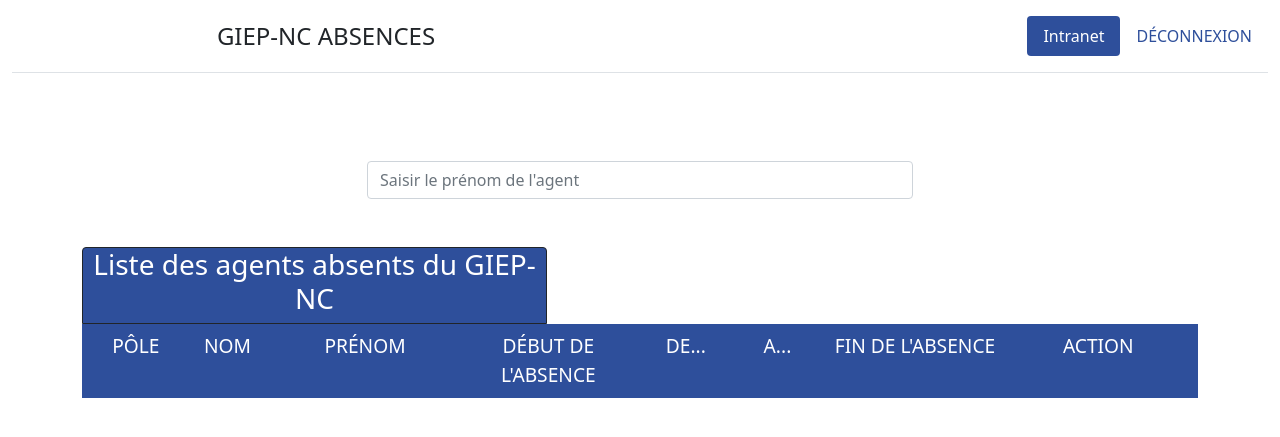
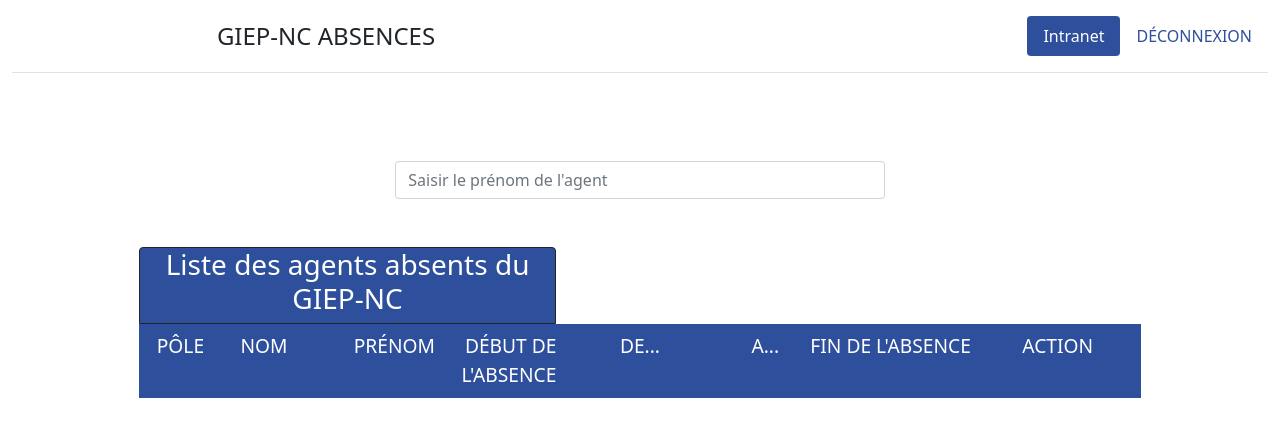
Before and after one commit to fabricedujardinportfolio/absences, a PHP site: page / in a window 1280 px wide. Shown: the top 437 px of the page. Run offline with PHP 8.4, Linux system fonts and the light colour scheme; the visitor is signed in with stand-in values (Sample User, id 1); data that the repository does not hold is empty.

Commit message:
update du css en fonction de option demi journée

```diff
--- a/model/form.php
+++ b/model/form.php
@@ -48,8 +48,9 @@ if(!isset($_SESSION["loggedIn"]) || $_SESSION["loggedIn"] == false):
         header("refresh:0; views/login.php");
     else:
 ?>
-
-<div class="container">
+<div class="container-fluid d-flex">
+<div class="col-md-1"></div>
+<div class="container-fluid">
   <!-- ************Formulaire de saisi***************** -->
   <?php
     if(isset($_POST['valider']))
@@ -186,13 +187,13 @@ else {
     style="background-color:#2e4f9b;color:white;">
     <h3>Liste des agents absents du GIEP-NC</h3>
   </div>
-  <div class="col-12 d-md-flex d-none p-2 text-uppercase text-center"
+  <div class="col-12 d-md-flex d-none py-2 px-0 text-uppercase text-center"
     style="background-color:#2e4f9b;color:white; font-size: 1.2em;">
     <div class="col-md-1 "> Pôle </div>
     <div class="col-md-1 "> Nom </div>
-    <div class="col-md-2 "> Prénom </div>
-    <div class="col-md-2 "> Début de l'absence </div>
-    <div class="col-md-1  "> De...</div>
+    <div class="col-md-1 text-md-start ps-md-5"> Prénom </div>
+    <div class="col-md-2 text-md-end"> Début de l'absence </div>
+    <div class="col-md-2  "> De...</div>
     <div class="col-md-1  "> A...</div>
     <div class="col-md-2 "> Fin de l'absence </div>
     <div class="col-md-2  text-center">Action</div>
@@ -202,15 +203,15 @@ else {
   <form action="" class="border" method="POST">
     <div class="col-md-12  d-flex pt-1 pb-1">
 
-      <div class="col-6 col-md-10 d-md-flex text-center">
+      <div class="col-md-10 col-6 d-md-flex text-center">
 
         <div class="col-md-1 col-12 ps-md-1 fw-bold text-uppercase">
           <?=$post['pole_service']?>
         </div>
-        <div class="col-md-2 col-12">
+        <div class="col-md-1 col-12 ps-md-5">
           <?=$post['name']?>
         </div>
-        <div class="col-md-2 text-start px-4 col-12">
+        <div class="col-md-2 text-center col-12 ps-md-5">
           <?=$post['first_name']?>
         </div>
         <div class="col-md-2 col-12">
@@ -219,12 +220,12 @@ else {
           </span>
         </div>
 
-        <div class="col-md-1 col-12 ps-5">
-          <span class="motif_start_reel<?=$post['id']?>">
+        <div class="col-md-2 col-12">
+          <span class="motif_start_reel<?=$post['id']?> ps-md-4">
             <?=$post['motif_start']?>
           </span>
         </div>
-        <div class="col-md-1 col-12 ps-5">
+        <div class="col-md-2 col-12">
           <span class="motif_end_reel<?=$post['id']?>">
             <?=$post['motif_end']?>
           </span>
@@ -232,8 +233,8 @@ else {
 
 
 
-        <div class="col-md-3 col-12 text-end pe-3">
-          <span class="date_end_reel_<?=$post['id']?>">
+        <div class="col-md-2 col-12 text-center">
+          <span class="date_end_reel_<?=$post['id']?> pe-md-5">
             <?=$post['date_end']?>
           </span>
         </div>
@@ -243,8 +244,8 @@ else {
 
       <div class="col-md-2 col-6 ">
 
-        <div class="col-md-2 col-12 text-center pt-5 pt-md-0 m-auto">
-          <div class="button-absence-<?=$post['id']?> d-md-flex" id="button-absence-<?=$post['id']?>">
+        <div class="col-md-12 col-12 text-center pt-5 pt-md-0 m-auto mt-3 mt-md-0">
+          <div class="button-absence-<?=$post['id']?> d-md-flex justify-content-center" id="button-absence-<?=$post['id']?>">
             <a class="btn-<?=$post['id']?>" href="views/delete.php?id=<?=$post['id']?>">
               <button type='button' class='btn btn-sm btn-outline-danger'>Supprimer</button>
             </a>
@@ -261,5 +262,7 @@ else {
     </div>
   </form>
   <?php endforeach; ?>
-
+  </div>
+  <div class="col-md-1"></div>
+  </div>
   <?php endif;
```
Also changed, not shown: views/display.php (+23 -16 lines).
